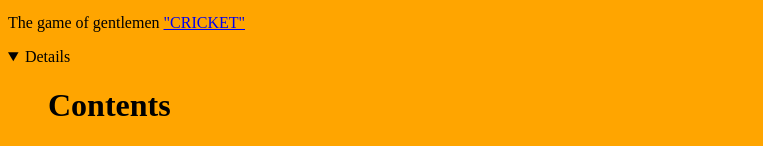
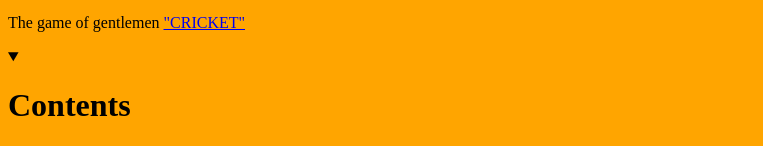
Before and after one commit to Jyotirmoy-21/jyotirmoy21.github.io, a plain HTML site: page Cricket.html in a window 1280 px wide. Shown: the part 586-732 px from the top of the page, without its empty margins (0-763 px from the left). Drawn offline with Linux system fonts and the light colour scheme.

Commit message:
Update Cricket.html

```diff
--- a/Cricket.html
+++ b/Cricket.html
@@ -14,7 +14,7 @@ alt="cricket">
 <p>The game of gentlemen <a href="http://en.wikipedia.org/wiki/Cricket">&quot;CRICKET&quot;</a></p>
 
 <details open>
-<ol><summary><h1>Contents</h1></summary></ol>
+<summary><h1>Contents</h1></summary>
 <ol><li>Introduction to the game</li>
 <li>History</li>
 <li>Laws and gameplay</li>
```
